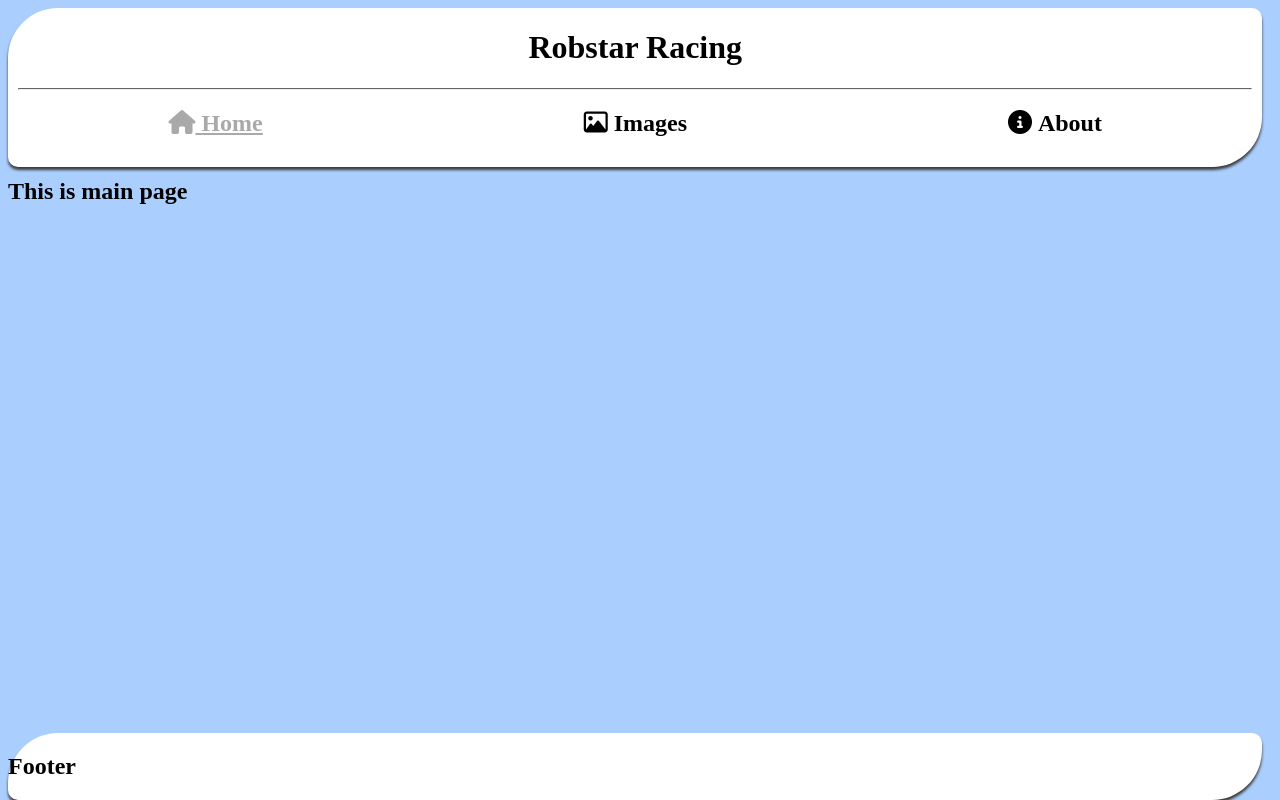
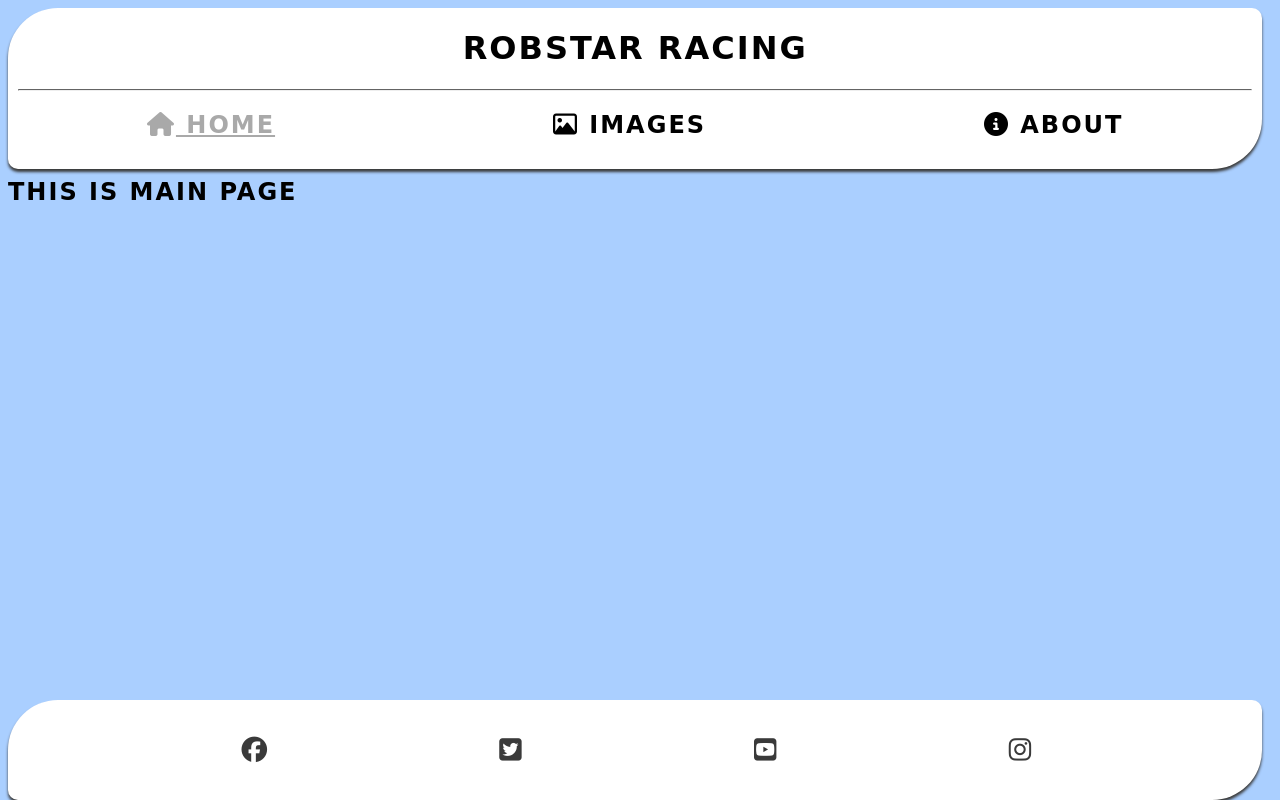
Before and after one commit to RobertAhlin/motocross-in-action, a plain HTML site: page index.html in a window 1280 px wide. Drawn offline with Linux system fonts and the light colour scheme; a web font is replaced by a local one.

Commit message:
added footer layout

```diff
--- a/assets/css/style.css
+++ b/assets/css/style.css
@@ -1,9 +1,17 @@
 /* Google fonts import */
-@import url('https://fonts.googleapis.com/css2?family=Lato:wght@300&family=Oswald:wght@200;300;400;500;600;700&display=swap');
+@import url('https://fonts.googleapis.com/css2?family=ADLaM+Display&display=swap');
 
 body {
     background-color: rgb(170, 207, 255);
     color: black;
+}
+
+h1,
+h2,
+h3 {
+    font-family: 'ADLaM Display', cursive;
+    text-transform: uppercase;
+    letter-spacing: 2px;
 }
 
 h2 {
@@ -14,6 +22,8 @@ hr {
     border-top: 1px solid #646464;
     margin: 0 10px;
 }
+
+/* Header */
 header {
     background-color: #ffffff;
     text-align: center;
@@ -44,8 +54,8 @@ main {
     padding-top: 150px;
 }
 
+/* Footer */
 footer {
-    text-align: center;
     position: absolute;
     bottom: 0px;
     background-color: #ffffff;
@@ -53,3 +63,17 @@ footer {
     box-shadow: 0 3px 3px #3a3a3a;
     border-radius: 50px 10px;
 }
+
+#social-networks {
+    text-align: center;
+    padding: 20px 0;
+    display: flex;
+    justify-content: space-evenly;
+    list-style-type: none;
+}
+
+#social-networks i {
+    font-size: 160%;
+    padding: 5%;
+    color: #3a3a3a;
+}
--- a/index.html
+++ b/index.html
@@ -1,30 +1,41 @@
 <!DOCTYPE html>
 <html lang="en">
   <head>
-    <meta charset="UTF-8">
-    <meta http-equiv="X-UA-Compatible" content="IE=edge">
-    <meta name="viewport" content="width=device-width, initial-scale=1.0">
+    <meta charset="UTF-8" />
+    <meta http-equiv="X-UA-Compatible" content="IE=edge" />
+    <meta name="viewport" content="width=device-width, initial-scale=1.0" />
 
-    <meta name="description"
-        content="Motocross and enduro in action. Some information and images about what I love to do.">
-    <meta name="keywords" content="motocross, riding, dirtbike, images, enduro, sport">
+    <meta
+      name="description"
+      content="Motocross and enduro in action. Some information and images about what I love to do."
+    />
+    <meta
+      name="keywords"
+      content="motocross, riding, dirtbike, images, enduro, sport"
+    />
     <!-- Title -->
     <title>Robstar Racing - Motocross & Enduro</title>
     <!-- Stylesheet -->
-    <link rel="stylesheet" href="assets/css/style.css">
+    <link rel="stylesheet" href="assets/css/style.css" />
   </head>
   <body>
     <!-- Header -->
     <header>
       <a href="index.html">
-            <h1 id="RR">Robstar Racing</h1>
+        <h1>Robstar Racing</h1>
       </a>
-        <hr>
+      <hr />
       <nav>
         <h2>
-            <a href="index.html" class="active"><i class="fa-solid fa-house"></i>&nbsp;Home</a>
-            <a href="images.html"><i class="fa-regular fa-image"></i>&nbsp;Images</a>
-            <a href="about.html"><i class="fa-solid fa-circle-info"></i>&nbsp;About</a>
+          <a href="index.html" class="active"
+            ><i class="fa-solid fa-house"></i>&nbsp;Home</a
+          >
+          <a href="images.html"
+            ><i class="fa-regular fa-image"></i>&nbsp;Images</a
+          >
+          <a href="about.html"
+            ><i class="fa-solid fa-circle-info"></i>&nbsp;About</a
+          >
         </h2>
       </nav>
     </header>
@@ -37,10 +48,33 @@
 
     <!-- Footer -->
     <footer>
-        <h2>Footer</h2>
+    <ul id="social-networks">
+        <li>
+            <a href="https://www.facebook.com/" target="_blank" rel="noopener"
+                aria-label="Visit our Facebook page (opens in a new tab)">
+                <i class="fa-brands fa-facebook"></i></a>
+        </li>
+        <li>
+            <a href="https://www.twitter.com/" target="_blank" rel="noopener"
+                aria-label="Visit our Twitter page (opens in a new tab)">
+                <i class="fa-brands fa-twitter-square"></i></a>
+        </li>
+        <li>
+            <a href="https://www.youtube.com/" target="_blank" rel="noopener"
+                aria-label="Visit our YouTube page (opens in a new tab)">
+                <i class="fa-brands fa-youtube-square"></i></a>
+        </li>
+        <li>
+            <a href="https://www.instagram.com/" target="_blank" rel="noopener"
+                aria-label="Visit our Instagram page (opens in a new tab)">
+                <i class="fa-brands fa-instagram"></i></a>
+        </li>
+    </ul>
     </footer>
-
     <!-- Font Awesome kit -->
-    <script src="https://kit.fontawesome.com/3b20d96fa9.js" crossorigin="anonymous"></script>
+    <script
+      src="https://kit.fontawesome.com/3b20d96fa9.js"
+      crossorigin="anonymous"
+    ></script>
   </body>
 </html>
```
Lines whose indentation alone changed are shown as unchanged.
